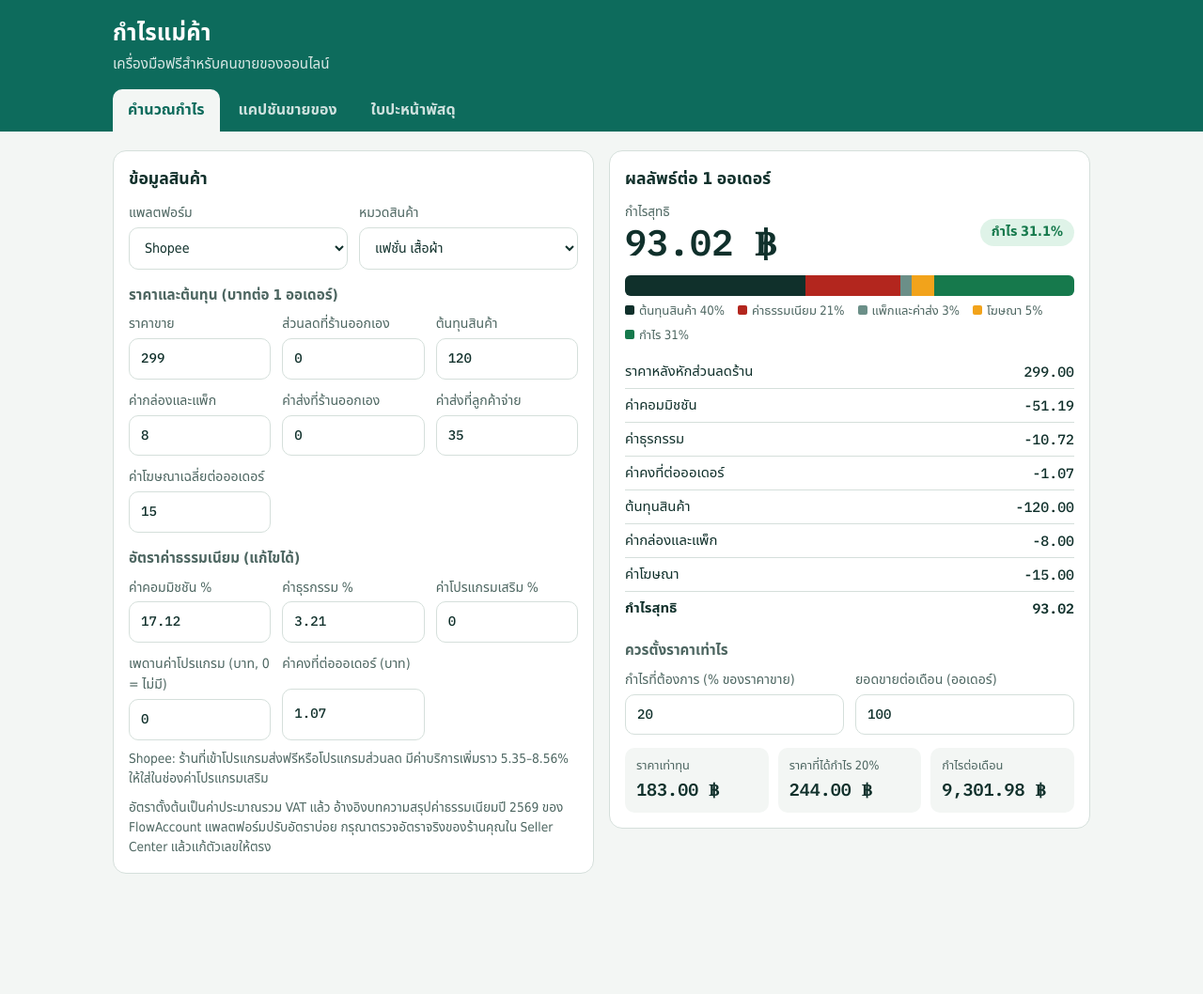
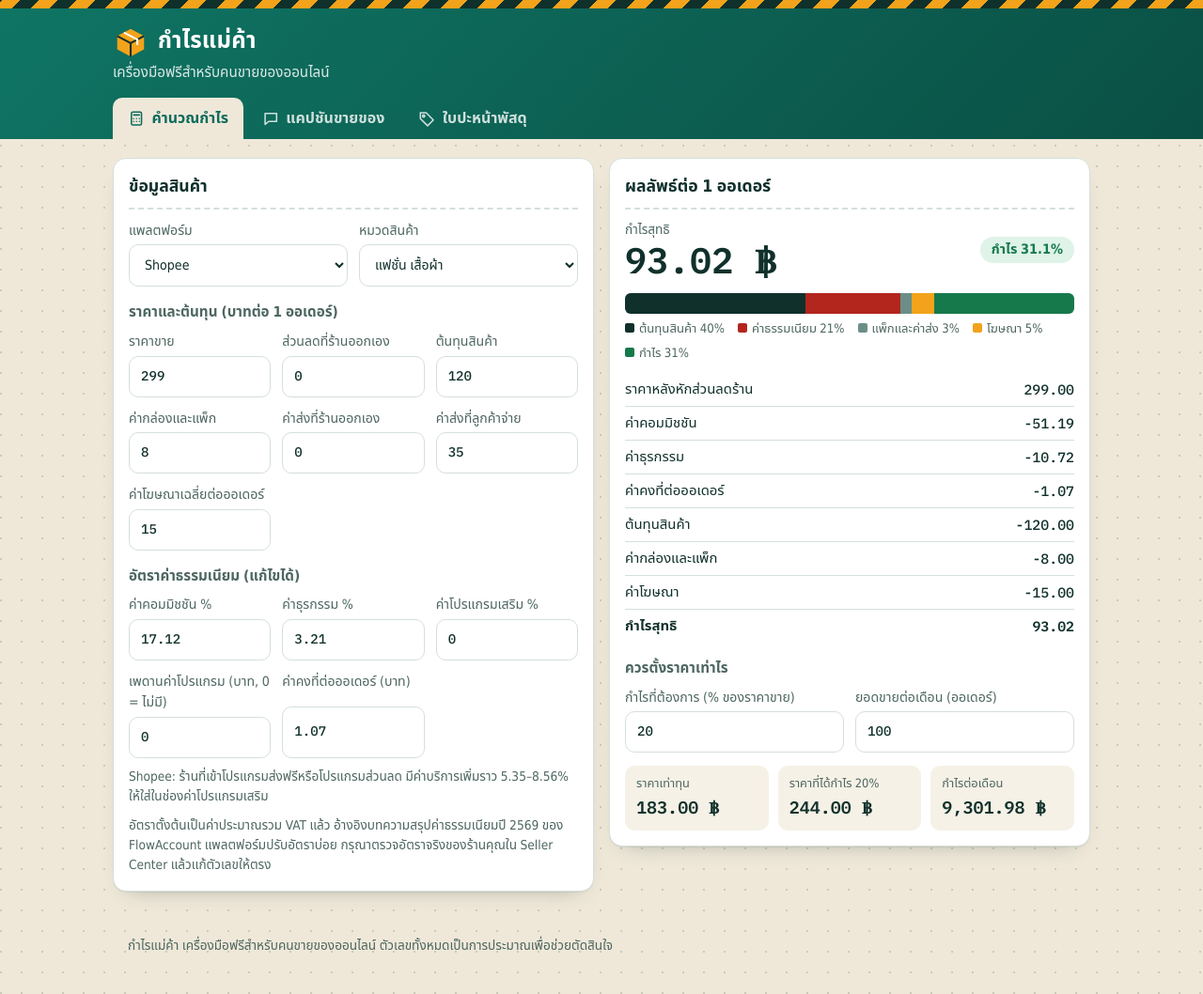
Before and after one commit to rookiekrit6-dotcom/Seller-Tool, a plain HTML site: page index.html in a window 1280 px wide. Shown: the whole page at 94% size. Before the commit the page ends 978 px from the top, so only its background shows below. Drawn offline with Linux system fonts and the light colour scheme; a web font is replaced by a local one.

Commit message:
Add site identity: background, logo, icons, tactile buttons
Co-Authored-By: Claude Fable 5.2 <noreply@anthropic.com>
Claude-Session: https://claude.ai/code/session_01JY46Mq7wkg6osFKinFdLUy

```diff
--- a/index.html
+++ b/index.html
@@ -77,24 +77,50 @@ table.t tr.sum td{font-weight:700;border-bottom:0}
 #printArea{display:none}
 @media print{
   body{background:#fff}
-  header.top,main{display:none}
+  header.top,main,footer.ft{display:none}
   #printArea{display:block}
   #printArea .lb{border-radius:0;aspect-ratio:auto;page-break-inside:avoid;font-size:12pt}
   #printArea.single .lb{width:100mm;height:150mm;border:0;padding:6mm;page-break-after:always}
   #printArea.a4{display:grid;grid-template-columns:1fr 1fr;gap:0}
   #printArea.a4 .lb{height:138mm;margin:2mm;padding:6mm}
 }
+
+/* identity: packing table — kraft paper dotted like a cutting mat, tape stripe, stamped logo */
+:root{--paper:#efe8d9}
+body{background-color:#efe8d9;background-image:radial-gradient(circle at 1px 1px,rgba(16,48,43,.16) 1px,transparent 1.6px);background-size:22px 22px}
+header.top{background:linear-gradient(135deg,#0f7564 0%,#0a4f44 100%);position:relative;padding-top:26px}
+header.top::before{content:"";position:absolute;left:0;right:0;top:0;height:9px;background:repeating-linear-gradient(-45deg,#f2a31b 0 14px,#10302b 14px 28px)}
+h1{display:flex;align-items:center;gap:10px}
+h1 svg{width:38px;height:38px;flex:none}
+.card{box-shadow:0 1px 0 rgba(16,48,43,.06),0 10px 22px -16px rgba(16,48,43,.45)}
+.card h2{padding-bottom:8px;border-bottom:2px dashed var(--line)}
+.kv div{background:#f6f1e6}
+footer.ft{max-width:1040px;margin:0 auto;padding:0 16px 40px;color:var(--ink-soft);font-size:.85rem}
+
+/* icons and tactile buttons */
+.ic{width:1.15em;height:1.15em;flex:none;fill:none;stroke:currentColor;stroke-width:2;stroke-linecap:round;stroke-linejoin:round}
+nav.tabs a{display:inline-flex;align-items:center;gap:7px}
+.btn,.types button{display:inline-flex;align-items:center;justify-content:center;gap:8px;transition:transform .08s,box-shadow .08s,filter .15s}
+.btn{box-shadow:0 3px 0 rgba(0,0,0,.28)}
+.btn.alt,.btn.ghost,.btn.danger{box-shadow:0 3px 0 rgba(0,0,0,.12)}
+.btn:hover{filter:brightness(1.08)}
+.btn:active{transform:translateY(3px);box-shadow:0 0 0 rgba(0,0,0,0)}
+.types button{box-shadow:0 3px 0 rgba(27,36,64,.14);flex-direction:column;gap:4px;padding:12px 8px}
+.types button .ic{width:1.5em;height:1.5em}
+.types button:active{transform:translateY(3px);box-shadow:none}
+@media (prefers-reduced-motion:reduce){.btn,.types button{transition:none}}
+@media print{.btn{box-shadow:none}}
 </style>
 </head>
 <body>
 <header class="top">
   <div class="wrap">
-    <h1>กำไรแม่ค้า</h1>
+    <h1><svg viewBox="0 0 40 40" aria-hidden="true"><path d="M5 13l15-8 15 8v15l-15 8-15-8z" fill="#f2a31b"/><path d="M5 13l15 8 15-8M20 21v15" fill="none" stroke="#10302b" stroke-width="2.2" stroke-linejoin="round"/><path d="M12.5 9l15 8v6" fill="none" stroke="#fff" stroke-width="2.2"/></svg>กำไรแม่ค้า</h1>
     <p class="sub">เครื่องมือฟรีสำหรับคนขายของออนไลน์</p>
     <nav class="tabs" aria-label="เครื่องมือ">
-      <a href="#profit" data-tab="profit">คำนวณกำไร</a>
-      <a href="#caption" data-tab="caption">แคปชันขายของ</a>
-      <a href="#label" data-tab="label">ใบปะหน้าพัสดุ</a>
+      <a href="#profit" data-tab="profit"><svg class="ic" viewBox="0 0 24 24" aria-hidden="true"><rect x="5" y="3" width="14" height="18" rx="2"/><path d="M8 7h8M8 12h.01M12 12h.01M16 12h.01M8 16h.01M12 16h.01M16 16h.01"/></svg>คำนวณกำไร</a>
+      <a href="#caption" data-tab="caption"><svg class="ic" viewBox="0 0 24 24" aria-hidden="true"><path d="M4 5h16v11H9l-5 4z"/></svg>แคปชันขายของ</a>
+      <a href="#label" data-tab="label"><svg class="ic" viewBox="0 0 24 24" aria-hidden="true"><path d="M3 12V4h8l10 10-8 8z"/><circle cx="7.5" cy="8.5" r="1.5"/></svg>ใบปะหน้าพัสดุ</a>
     </nav>
   </div>
 </header>
@@ -176,7 +202,7 @@ table.t tr.sum td{font-weight:700;border-bottom:0}
         <label class="f">คำลงท้าย
           <select id="cEnd"><option value="ค่ะ">ค่ะ</option><option value="ครับ">ครับ</option><option value="">ไม่ใส่</option></select></label>
       </div>
-      <div class="row" style="margin-top:14px"><button class="btn" id="cGo" type="button">สร้างแคปชัน</button></div>
+      <div class="row" style="margin-top:14px"><button class="btn" id="cGo" type="button"><svg class="ic" viewBox="0 0 24 24" aria-hidden="true"><path d="M12 3l2.2 6.8L21 12l-6.8 2.2L12 21l-2.2-6.8L3 12l6.8-2.2z"/></svg>สร้างแคปชัน</button></div>
       <p class="note">แคปชันสร้างจากแม่แบบสำเร็จรูป ควรอ่านทวนและปรับถ้อยคำให้ตรงกับสินค้าจริงก่อนโพสต์</p>
     </div>
     <div>
@@ -206,7 +232,7 @@ COD 350</textarea></label>
         <label class="f">ขนาดกระดาษ
           <select id="lSize"><option value="single">สติกเกอร์ 100 × 150 มม. (1 ใบต่อแผ่น)</option><option value="a4">A4 (4 ใบต่อแผ่น)</option></select></label>
       </div>
-      <div class="row" style="margin-top:14px"><button class="btn" id="lPrint" type="button">พิมพ์ใบปะหน้า</button></div>
+      <div class="row" style="margin-top:14px"><button class="btn" id="lPrint" type="button"><svg class="ic" viewBox="0 0 24 24" aria-hidden="true"><path d="M7 8V3h10v5"/><rect x="3" y="8" width="18" height="9" rx="2"/><rect x="7" y="14" width="10" height="7"/></svg>พิมพ์ใบปะหน้า</button></div>
       <p class="note">ข้อมูลที่อยู่ทั้งหมดอยู่ในเครื่องของคุณเท่านั้น ไม่ถูกส่งไปที่ใด</p>
     </div>
     <div class="card">
@@ -218,6 +244,7 @@ COD 350</textarea></label>
 
 </div>
 </main>
+<footer class="ft">กำไรแม่ค้า เครื่องมือฟรีสำหรับคนขายของออนไลน์ ตัวเลขทั้งหมดเป็นการประมาณเพื่อช่วยตัดสินใจ</footer>
 <div id="printArea"></div>
 
 <script>
```
